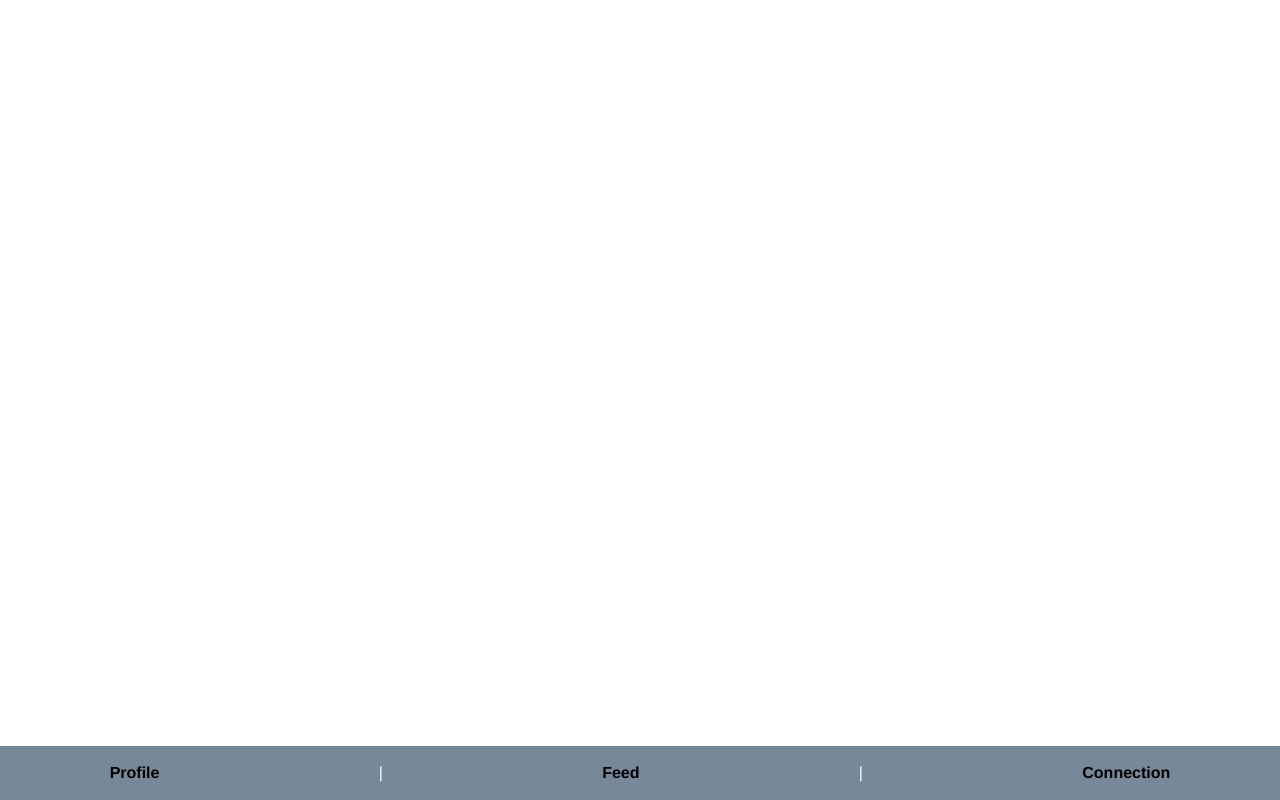
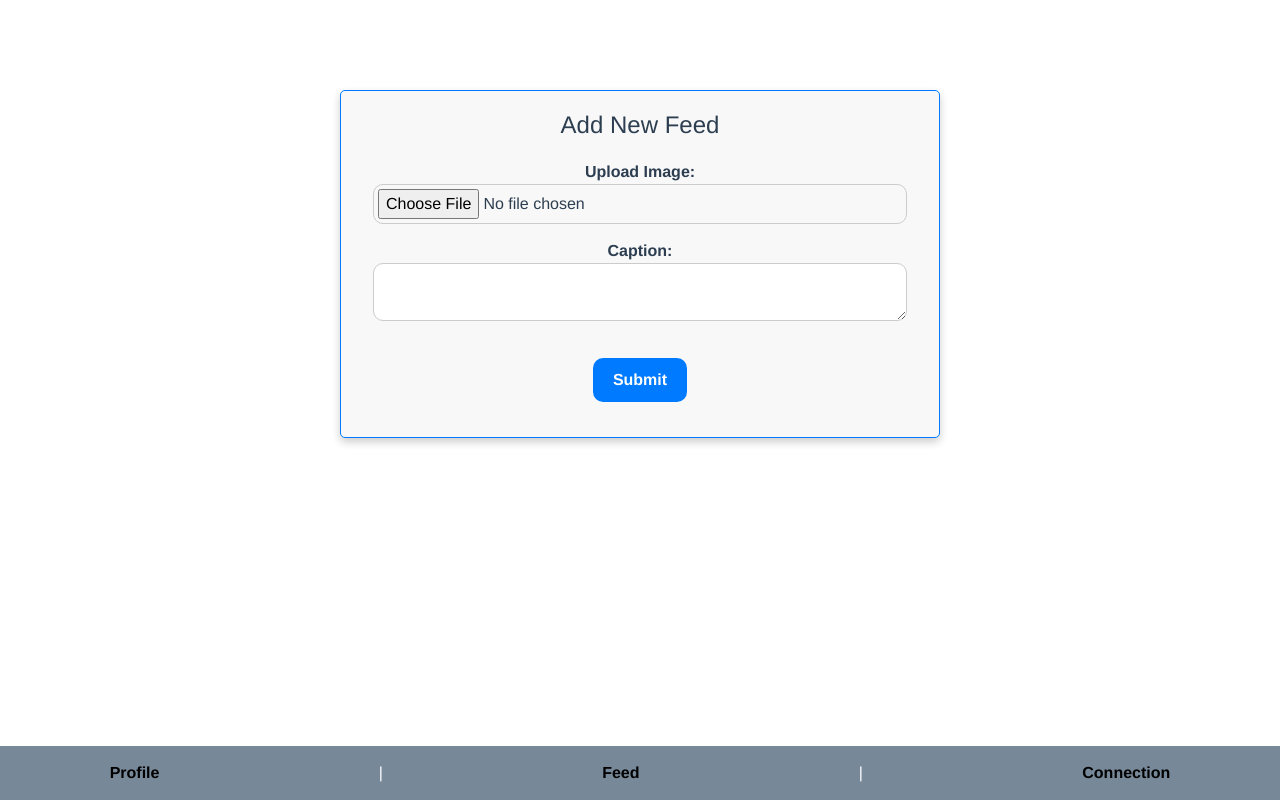
Before and after one commit to bhathiknk/socialmedia-webapp, a Vue app: page /AddFeed in a window 1280 px wide. Built offline with nearby package versions, Linux system fonts and the light colour scheme.

Commit message:
feedcom direct AddFeed create and some modifications

```diff
--- /dev/null
+++ b/src/components/FeedCom/AddFeed.vue
@@ -0,0 +1,109 @@
+<template>
+    <div class="add-feed">
+        <div class="container">
+            <h2>Add New Feed</h2>
+            <form @submit.prevent="submitFeed">
+                <div class="form-group">
+                    <label for="imageUpload">Upload Image:</label>
+                    <input type="file" id="imageUpload" ref="imageInput" @change="handleImageUpload" accept="image/*" required>
+                </div>
+                <div class="form-group">
+                    <label for="caption">Caption:</label>
+                    <textarea id="caption" v-model="newFeed.caption" required></textarea>
+                </div>
+                <button type="submit">Submit</button>
+            </form>
+        </div>
+    </div>
+</template>
+
+<script>
+export default {
+    name: 'AddFeed',
+    data() {
+        return {
+            newFeed: {
+                imageUrl: '',
+                caption: ''
+            }
+        };
+    },
+    methods: {
+        submitFeed() {
+            // Handle the form submission, e.g., send the new feed data to your backend
+            // You can also clear the form here
+            console.log('New feed:', this.newFeed);
+            // Reset the form fields
+            this.newFeed = {
+                imageUrl: '',
+                caption: ''
+            };
+        },
+        handleImageUpload() {
+            // Handle image upload when a new image is selected in the file input
+            const imageInput = this.$refs.imageInput;
+            if (imageInput.files.length > 0) {
+                // You can now process the selected image, e.g., preview it or upload it to your server
+            }
+        }
+    }
+};
+</script>
+
+<style scoped>
+.add-feed {
+    max-width: 600px;
+    margin: 90px auto;
+    padding: 20px;
+    border: 1px solid #007bff; /* Change border color to match the button */
+    border-radius: 5px;
+    background-color: #f8f8f8; /* Add a background color */
+    box-shadow: 0 4px 8px 0 rgba(0, 0, 0, 0.2); /* Add a subtle box shadow */
+}
+
+h2 {
+    font-size: 24px;
+    margin-bottom: 20px;
+}
+
+.form-group {
+    margin-bottom: 15px;
+}
+
+label {
+    display: block;
+    font-weight: bold;
+}
+
+input[type="file"] {
+    width: 100%;
+    padding: 4px; /* Increase input padding */
+    border: 1px solid #ccc;
+    border-radius: 10px;
+    outline: none; /* Remove input outline */
+}
+
+textarea {
+    width: 100%;
+    padding: 4px; /* Increase input padding */
+    border: 1px solid #ccc;
+    border-radius: 10px;
+    outline: none; /* Remove input outline */
+}
+
+button {
+    background-color: #007bff;
+    color: #fff;
+    padding: 10px 20px;
+    border: none;
+    border-radius: 10px;
+    cursor: pointer;
+    font-weight: bold;
+    margin-top: 15px; /* Add space above the button */
+    margin-bottom: 15px;
+}
+
+button:hover {
+    background-color: darkslategrey;
+}
+</style>
--- a/src/router/index.js
+++ b/src/router/index.js
@@ -12,6 +12,7 @@ import ProfileEdit from "@/components/ProfileCom/ProfileEdit.vue";
 import SignUp from "@/components/LoggingComponent/SignUp.vue";
 import SignIn from "@/components/LoggingComponent/SignIn.vue";
 import UserDetailEdit from "@/components/ProfileCom/UserDetailEdit.vue";
+import AddFeed from "@/components/FeedCom/AddFeed.vue";
 
 const routes = [
   {
@@ -78,6 +79,11 @@ const routes = [
     path:'/UserDetailEdit',
     name:'UserDetailEdit',
     component: UserDetailEdit
+  },
+  {
+    path:'/AddFeed',
+    name:'AddFeed',
+    component: AddFeed
   }
 ]
 
--- a/src/views/Feed.vue
+++ b/src/views/Feed.vue
@@ -1,5 +1,15 @@
 <template>
-    <div class="post-feed">
+
+    <div class="post-feed" >
+        <div class="circular-button-container">
+            <CircularButton
+                @click="navigateToAddFeed"
+                to="/AddFeed"
+                icon="fa fa-plus"
+                label="Add Feed"
+                style="margin-bottom: 10px; margin-top: 5px; margin-left: -10px"
+            />
+        </div>
         <div class="container">
             <div class="post" v-for="post in posts" :key="post.id">
                 <div class="post-header">
@@ -22,8 +32,11 @@
 </template>
 
 <script>
+import CircularButton from "@/components/CircularButton.vue";
+
 export default {
     name: 'PostFeed',
+    components: {CircularButton},
     data() {
         return {
             posts: [
@@ -45,11 +58,25 @@ export default {
                     comments: 20,
                     caption: "Another great post.",
                 },
+                {
+                    id: 3,
+                    username: "username3",
+                    userAvatar: require('@/assets/profile.jpg'),
+                    imageUrl: require('@/assets/post3.jpg'),
+                    likes: 200,
+                    comments: 20,
+                    caption: "Another great post.",
+                },
                 // Add more posts here...
             ],
         };
     },
     methods: {
+
+        navigateToAddFeed() {
+            // Use Vue Router's push method to navigate to the "SignUp.vue" route
+            this.$router.push("/AddFeed");
+        },
        /* likePost(postId) {
             // Implement liking a post (e.g., send a request to the backend).
         },
@@ -65,17 +92,21 @@ export default {
     display: flex;
     justify-content: center;
     padding: 20px;
+    margin-bottom: 20px;
+    background-color: #f2f2f2;
 }
 
 .container {
     max-width: 600px;
+
 }
 
 .post {
     margin: 20px 0;
-    border: 1px solid #ddd;
+    border: 3px solid lightslategrey;
     border-radius: 5px;
     box-shadow: 0 2px 4px rgba(0, 0, 0, 0.1);
+
 }
 
 .post-header {
@@ -93,6 +124,7 @@ export default {
 
 .username {
     font-weight: 500;
+    color: #030202;
 }
 
 .post-image {
```
Also changed, not shown: src/assets/post3.jpg (added).
